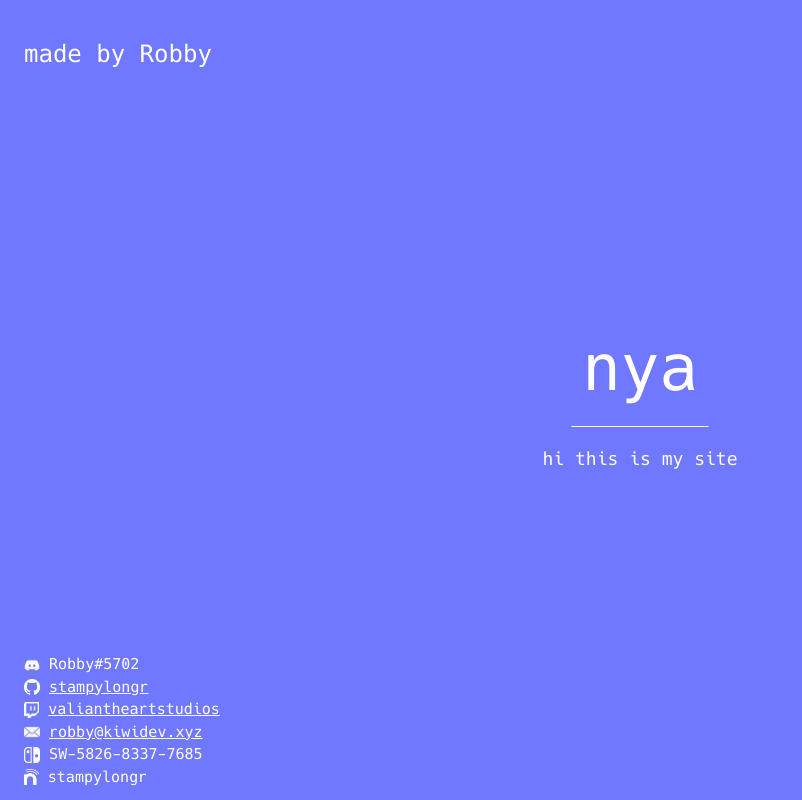
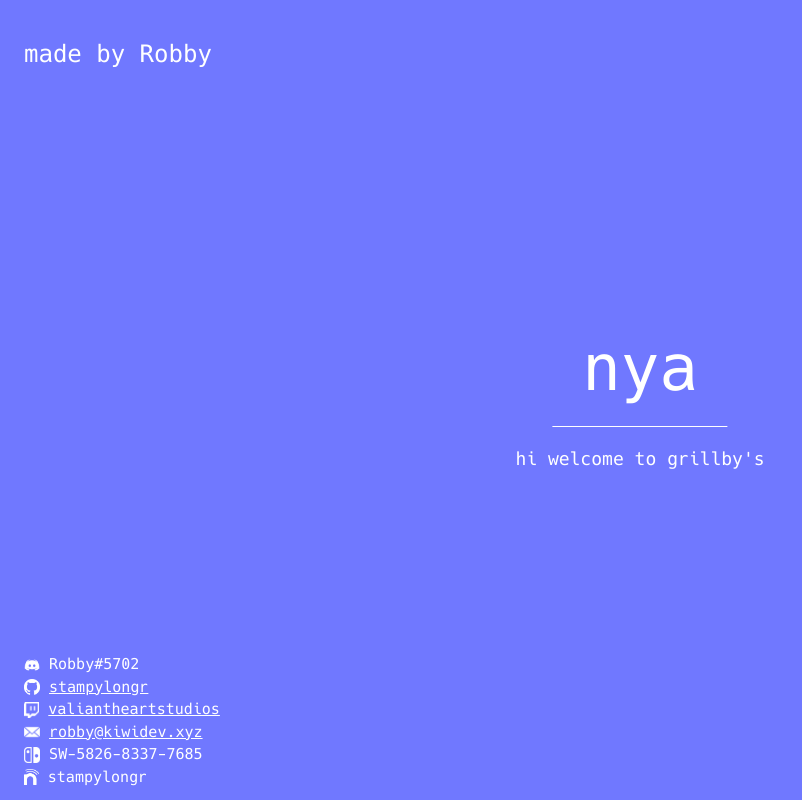
Before and after one commit to lunaisnotaboy/home, a plain HTML site: page index.html in a window 1280 px wide. Shown: the whole page, without its empty margins (0-802 px from the left). Drawn offline with nearby package versions, Linux system fonts and the light colour scheme.

Commit message:
Update index.html

```diff
--- a/index.html
+++ b/index.html
@@ -77,7 +77,7 @@
 			<div class="w3-display-middle">
 				<h1 class="w3-jumbo w3-animate-top w3-center">nya</h1>
 				<hr class="w3-border-white" style="margin:auto;width:70%">
-				<p class="w3-large w3-center">hi this is my site</p>
+				<p class="w3-large w3-center">hi welcome to grillby's</p>
 			</div>
 			<div class="w3-display-bottomleft w3-padding-large">
 				<img src="discord.png" alt="Discord:" height="16"> <div class="adiscord">Robby#5702</div><div class="discord"> (Add me if u wanna talk!)</div>
```
